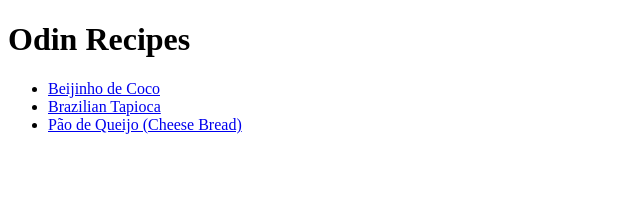
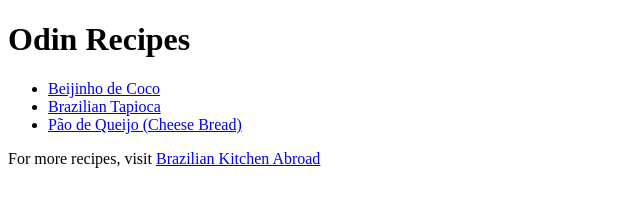
Before and after one commit to Qyian/odin-recipes, a plain HTML site: page index.html in a window 1280 px wide. Shown: the whole page, without its empty margins (0-640 px from the left). Drawn offline with Linux system fonts and the light colour scheme.

Commit message:
Added recipes source to index.html

```diff
--- a/index.html
+++ b/index.html
@@ -13,5 +13,6 @@
         <li><a href="recipes/tapioca.html">Brazilian Tapioca</a></li>
         <li><a href="recipes/pao-de-queijo.html">Pão de Queijo (Cheese Bread)</a></li>
     </ul>
+    <p>For more recipes, visit <a href="https://braziliankitchenabroad.com/" target="_blank">Brazilian Kitchen Abroad</a></p>
 </body>
 </html>
```
